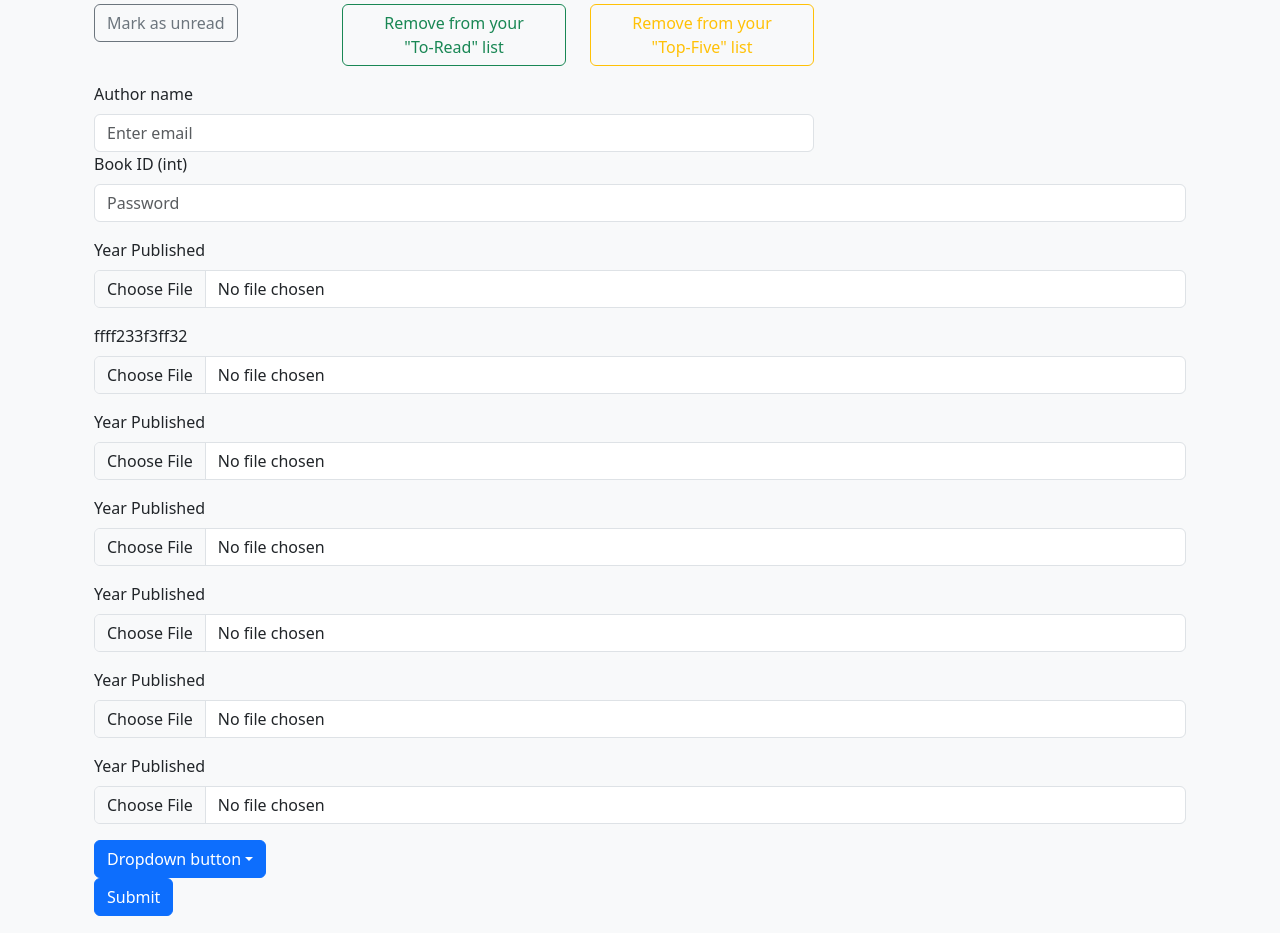
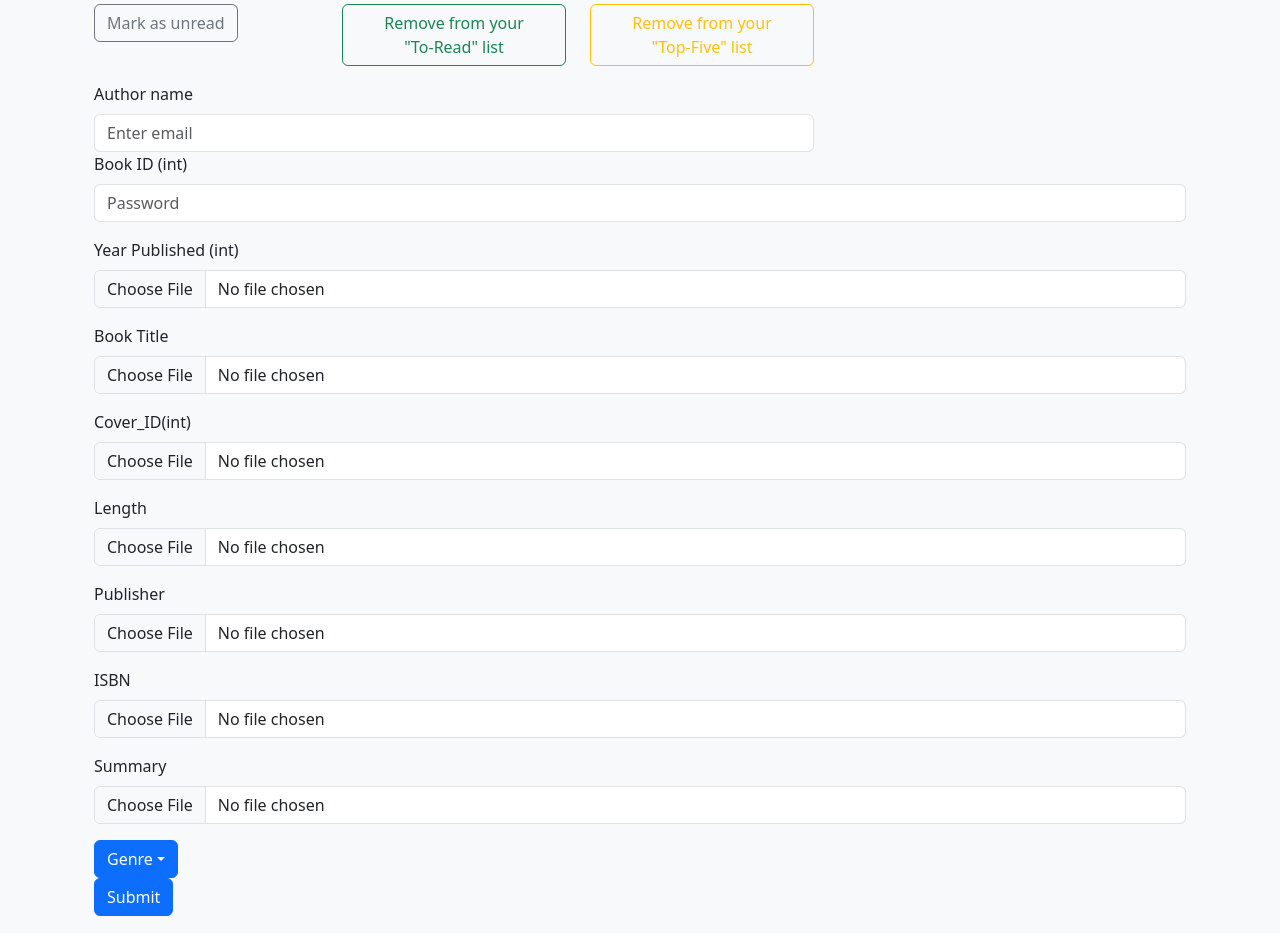
Before and after one commit to lpearson11101/COMP305FinalProject, a Flask app: template app/templates/books/detail.html in a window 1280 px wide. Shown: the part 554-1487 px from the top of the page. Run offline with Flask 3, Linux system fonts and the light colour scheme; the template is opened without the code that fills it, so the values that code supplies are empty.

Commit message:
Finished admin template

```diff
--- a/app/templates/books/detail.html
+++ b/app/templates/books/detail.html
@@ -91,44 +91,65 @@
                         <input class="form-control" type="password" placeholder="Password" id="formPassword" autoComplete="new-password"/>
                     </div>
                     <div class="mb-3">
-                        <label class="form-label" for="formFile">Year Published</label>
+                        <label class="form-label" for="formFile">Year Published (int)</label>
                         <input class="form-control" type="file" id="formFile"/>
                     </div>
                     <div class="mb-3">
-                        <label class="form-label" for="formFile">ffff233f3ff32</label>
+                        <label class="form-label" for="formFile">Book Title</label>
                         <input class="form-control" type="file" id="formFile"/>
                     </div>
                     <div class="mb-3">
-                        <label class="form-label" for="formFile">Year Published</label>
+                        <label class="form-label" for="formFile">Cover_ID(int)</label>
                         <input class="form-control" type="file" id="formFile"/>
                     </div>
                     <div class="mb-3">
-                        <label class="form-label" for="formFile">Year Published</label>
+                        <label class="form-label" for="formFile">Length</label>
                         <input class="form-control" type="file" id="formFile"/>
                     </div>
                     <div class="mb-3">
-                        <label class="form-label" for="formFile">Year Published</label>
+                        <label class="form-label" for="formFile">Publisher</label>
                         <input class="form-control" type="file" id="formFile"/>
                     </div>
                     <div class="mb-3">
-                        <label class="form-label" for="formFile">Year Published</label>
+                        <label class="form-label" for="formFile">ISBN</label>
                         <input class="form-control" type="file" id="formFile"/>
                     </div>
                     <div class="mb-3">
-                        <label class="form-label" for="formFile">Year Published</label>
+                        <label class="form-label" for="formFile">Summary</label>
                         <input class="form-control" type="file" id="formFile"/>
                     </div>
                     <div class="dropdown">
-                        <button class="btn btn-primary dropdown-toggle" id="dropdown-91314e38-4996-42a7-8011-51c79b3be0f4" type="button" data-bs-toggle="dropdown" aria-expanded="false">Dropdown button</button>
+                        <button class="btn btn-primary dropdown-toggle" id="dropdown-91314e38-4996-42a7-8011-51c79b3be0f4" type="button" data-bs-toggle="dropdown" aria-expanded="false">Genre</button>
                         <ul class="dropdown-menu" aria-labelledby="dropdown-91314e38-4996-42a7-8011-51c79b3be0f4">
                             <li>
-                                <a class="dropdown-item" href="#">Action</a>
+                                <a class="dropdown-item" href="#">g1</a>
                             </li>
                             <li>
-                                <a class="dropdown-item" href="#">Another action</a>
+                                <a class="dropdown-item" href="#">g2</a>
                             </li>
                             <li>
-                                <a class="dropdown-item" href="#">Some else here</a>
+                                <a class="dropdown-item" href="#">g3</a>
+                            </li>
+                            <li>
+                                <a class="dropdown-item" href="#">g4</a>
+                            </li>
+                            <li>
+                                <a class="dropdown-item" href="#">g5</a>
+                            </li>
+                            <li>
+                                <a class="dropdown-item" href="#">g6</a>
+                            </li>
+                            <li>
+                                <a class="dropdown-item" href="#">g7</a>
+                            </li>
+                            <li>
+                                <a class="dropdown-item" href="#">g8</a>
+                            </li>
+                            <li>
+                                <a class="dropdown-item" href="#">g9</a>
+                            </li>
+                            <li>
+                                <a class="dropdown-item" href="#">g10</a>
                             </li>
                         </ul>
                     </div>
```
